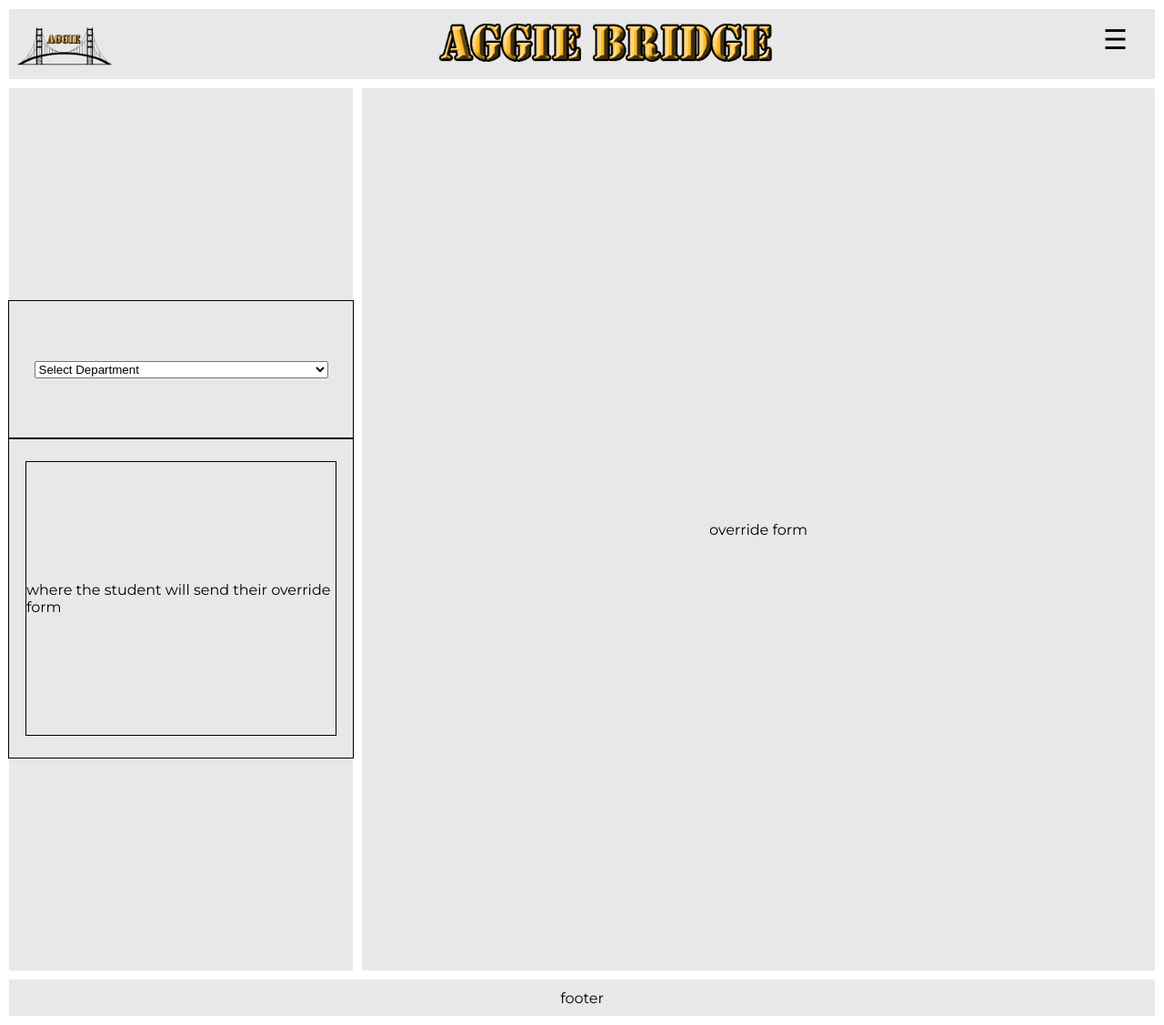
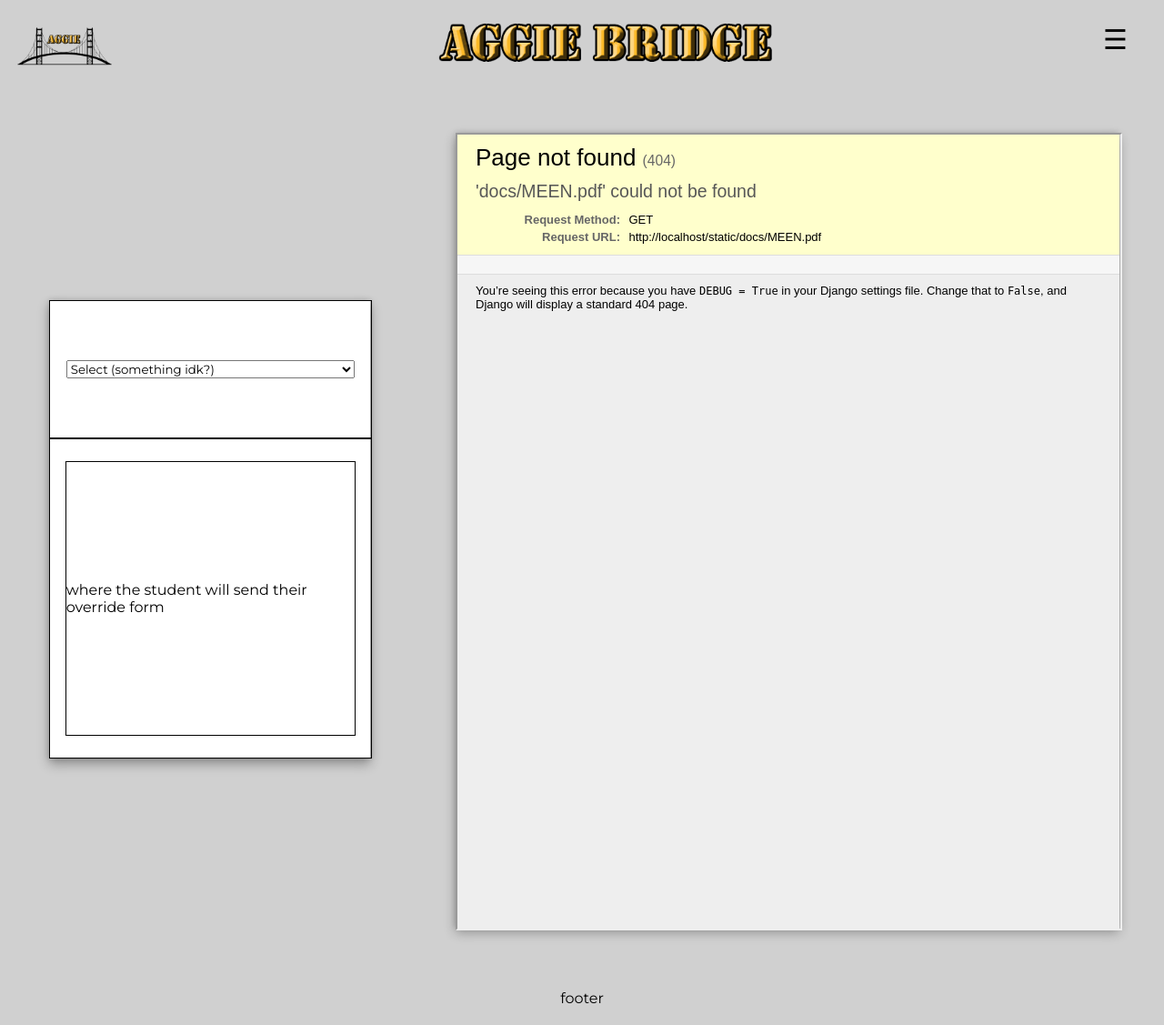
Before and after one commit to jadenandrews831/Senior-Project, a Django app: page /override/ in a window 1280 px wide. Shown: the whole page at 91% size. Run offline with Django 4.2, Linux system fonts and the light colour scheme.

Commit message:
updated override page

```diff
--- a/AggieHub/static/css/override.css
+++ b/AggieHub/static/css/override.css
@@ -7,14 +7,11 @@ body {
         "aside main"
         "footer footer";
     grid-template-rows: 77px 700px 260px 40px;
-    grid-template-columns: 30% 1fr;
+    grid-template-columns: 35% 1fr;
     gap: 10px;
     margin: 10px;
+    background-color: #C2C2C2C2;
     font-family: 'Montserrat', sans-serif;
-}
-
-nav, aside, main, footer {
-  background-color: #E8E8E8;
 }
 
 .banner {
@@ -56,11 +53,29 @@ nav, aside, main, footer {
     width: 100%;
 }
 
-.o_form {
+select {
+    font-family: inherit;
+    width: 90%;
+}
+
+#side {
+    width: 80%;
+    background-color: white;
+    box-shadow: 0 0 6px rgba(0,0,0,.16),0 6px 12px rgba(0,0,0,.32);
+}
+
+.override_form {
     grid-area: main;
     display:flex;
     justify-content: center;
     align-items: center;
+}
+
+#override_pdf {
+    width: 90%;
+    height: 90%;
+    border: none;
+    box-shadow: 0 0 6px rgba(0,0,0,.16),0 6px 12px rgba(0,0,0,.32);
 }
 
 .footer {
--- a/AggieHub/templates/override.html
+++ b/AggieHub/templates/override.html
@@ -16,9 +16,10 @@
     </nav>
 
     <aside class = "sidebar">
+        <div id = "side">
         <section id = "select_dept">
-            <select id = "departments">
-                <option disabled selected hidden>Select Department</option>
+            <select id = "depts">
+                <option disabled selected hidden>Select (something idk?)</option>
                 <option value="AF">Accounting and Finance</option>
                 <option value="AAEA">Agribusiness, Applied Economics and Agriscience</option>
                 <option value="AS">Animal Sciences</option>
@@ -61,16 +62,21 @@
                 <option value="VIPA">Visual and Performing Arts</option>
             </select>
         </section>
+        <!--contact_info is hidden by default-->
+        <!--this section will disappear if the dept. selected does not have an override form. in override_pdf a message will be displayed explaining what to do for override-->
+        <!--if the dept. selected does have an override form, the section will appear with contact info in p element-->
         <section id = "contact_info">
             <section id = "inner">
                 <p> where the student will send their override form </p>
             </section>
         </section>
+    </div>
     </aside>
 
-    <main class = "o_form">
-        <section id = "o_pdf">
-            <p> override form </p>
+    <main class = "override_form">
+        <section id = "override_pdf">
+            <!--MEEN form used as a placeholder for now. what will default placeholder be? form from first dept alphabetically or no form? something else??-->
+            <iframe src="/static/docs/MEEN.pdf" width="100%" height="100%"></iframe>
         </section>
     </main>
 
```
Also changed, not shown: 1 other file.
